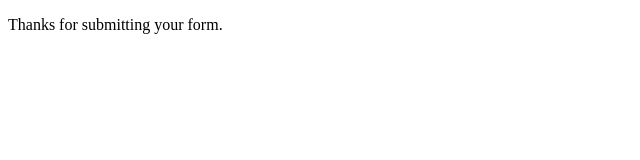
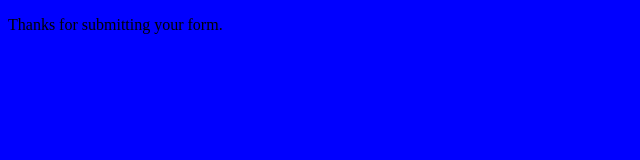
Before and after one commit to danmckeon/vanplan, a plain HTML site: page success.html in a window 1280 px wide. Shown: the whole page, without its empty margins (0-640 px from the left). Drawn offline with Linux system fonts and the light colour scheme.

Commit message:
Forgot to include html pages with previous commit

```diff
--- a/success.html
+++ b/success.html
@@ -2,6 +2,7 @@
 <html>
   <head>
     <title>Success</title>
+    <link rel="stylesheet" href="styles.css" type="text/css">
   </head>
   <body>
   	<p>Thanks for submitting your form.</p>
```
Also changed, not shown: index.html (+1 -0 lines).
